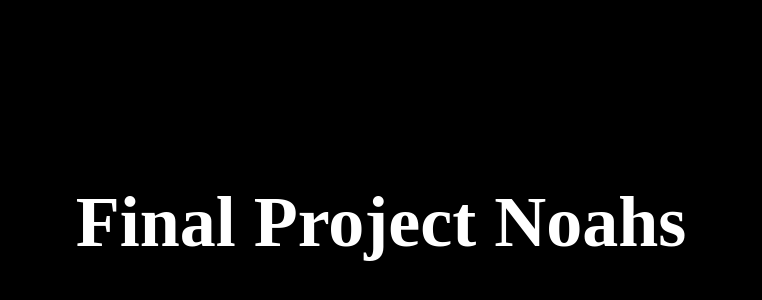
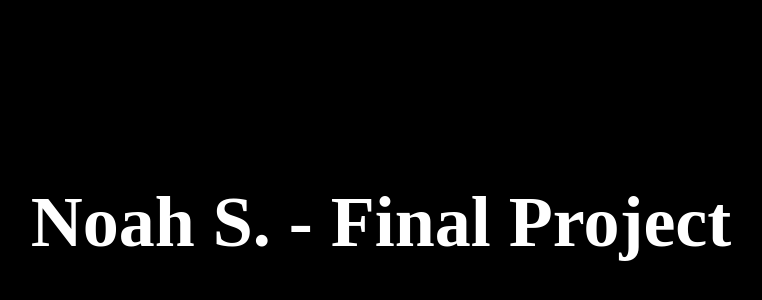
Before and after one commit to MuhammadAmeen01/TestRepoForBackendUS_States, a website: page views/index.html in a window 1280 px wide. Shown: the part 178-478 px from the top of the page, without its empty margins (259-1021 px from the left). Drawn offline with Linux system fonts and the light colour scheme; files that its build step writes are made by us from their sources.

Commit message:
Created container 11

```diff
--- a/views/index.html
+++ b/views/index.html
@@ -7,6 +7,6 @@
   <link rel="stylesheet" href="css/style.css" />
 </head>
 <body>
-  <h1>Final Project Noahs</h1>
+  <h1>Noah S. - Final Project </h1>
 </body>
 </html>
```
